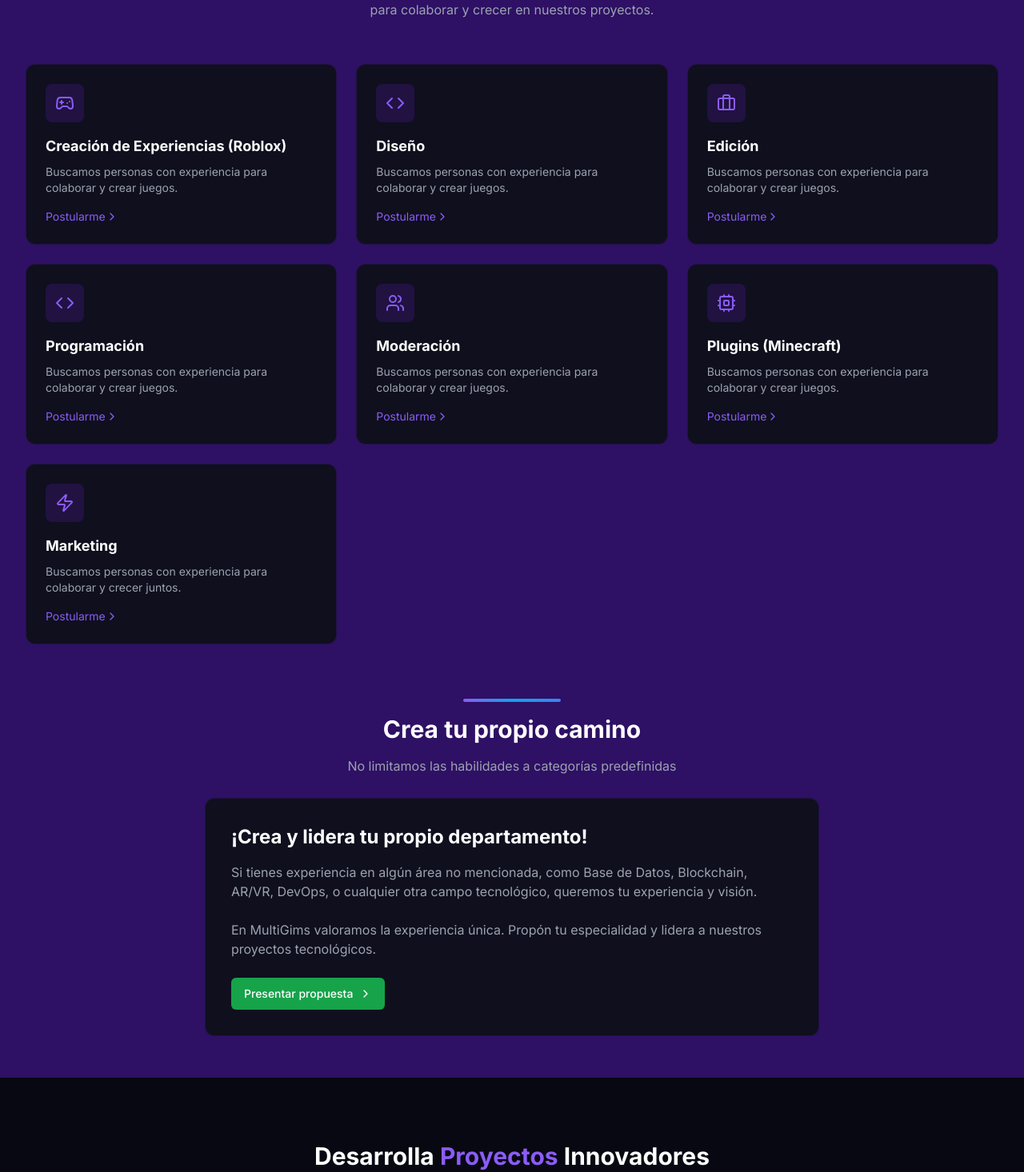
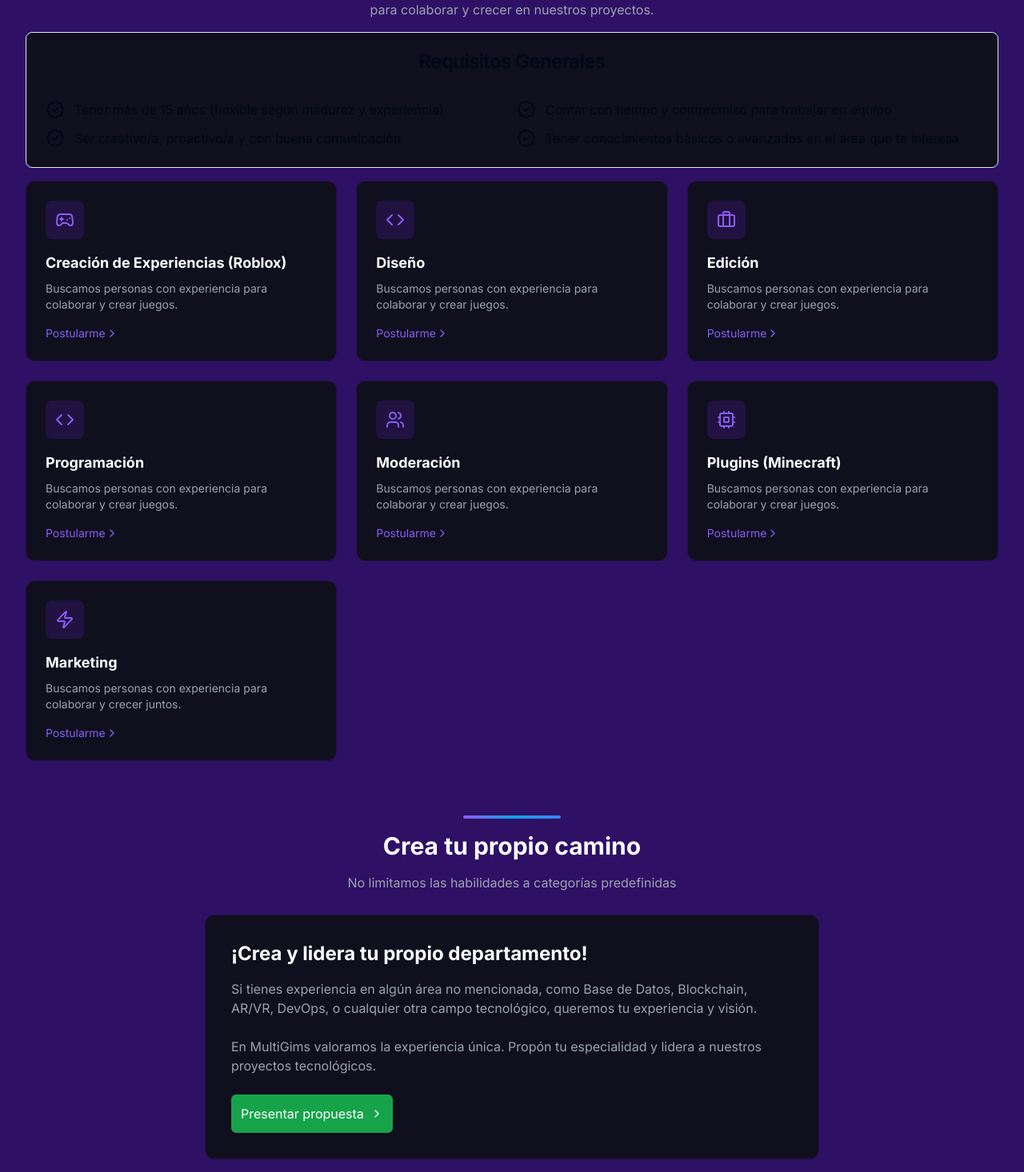
Before and after one commit to juansdev/multigims, a Next.js app: page / in a window 1280 px wide. Shown: the part 1526-2992 px from the top of the page at 80% size. Built offline with nearby package versions, Linux system fonts and the light colour scheme.

Commit message:
feat: add requirements section with criteria for applicants and update links for job applications
Signed-off-by: Juan Serrano <Juanfater2013@hotmail.com>

```diff
--- a/app/page.tsx
+++ b/app/page.tsx
@@ -1,7 +1,7 @@
 import Link from "next/link"
-import {Button} from "@/components/ui/button"
 import {
   ArrowRight,
+  BadgeCheck,
   Briefcase,
   ChevronRight,
   Code,
@@ -15,6 +15,7 @@ import {
   Users,
   Zap
 } from "lucide-react"
+import {Card, CardContent, CardHeader, CardTitle} from "@/components/ui/card";
 
 export default function Home() {
   return (
@@ -213,10 +214,32 @@ export default function Home() {
           </h2>
           <div className={"bg-gradient-to-r from-purple-500 via-sky-500 to-blue-500 h-1 rounded"}
                style={{"width": "10%"}}></div>
-          <p className="max-w-3xl mx-auto text-gray-400 mb-10">
+          <p className="max-w-3xl mx-auto text-gray-400">
             Únete a nuestra comunidad de creadores y desarrolladores. Buscamos talentos en diversas áreas para colaborar
             y crecer en nuestros proyectos.
           </p>
+          <Card className={"w-full bg-[#0f0f1e]"}>
+            <CardHeader>
+              <CardTitle>Requisitos Generales</CardTitle>
+            </CardHeader>
+            <CardContent className={"mt-3"}>
+              <div className={"grid grid-cols-2 gap-3"}>
+                <div className={"flex flex-row gap-3"}>
+                  <BadgeCheck className={"inline-block"}/> Tener más de 15 años (flexible según madurez y experiencia)
+                </div>
+                <div className={"flex flex-row gap-3"}>
+                  <BadgeCheck className={"inline-block"}/> Contar con tiempo y compromiso para trabajar en equipo
+                </div>
+                <div className={"flex flex-row gap-3"}>
+                  <BadgeCheck className={"inline-block"}/> Ser creativo/a, proactivo/a y con buena comunicación
+                </div>
+                <div className={"flex flex-row gap-3"}>
+                  <BadgeCheck className={"inline-block"}/>Tener conocimientos básicos o avanzados en el área que te
+                  interesa
+                </div>
+              </div>
+            </CardContent>
+          </Card>
 
           <div className="grid md:grid-cols-3 gap-6">
             {/* Vacancy 1 */}
@@ -228,7 +251,11 @@ export default function Home() {
               <p className="text-gray-400 text-sm mb-4">
                 Buscamos personas con experiencia para colaborar y crear juegos.
               </p>
-              <Link href="#" className="text-purple-500 text-sm flex items-center">
+              <Link
+                  href={"https://docs.google.com/forms/d/e/1FAIpQLSdMEZ8PWRBRB4wBgWgg0bq1VKRaMT07b_mz20NbUpV2B5ZvDw/viewform"}
+                  target="_blank"
+                  rel="noopener noreferrer"
+                  className="text-purple-500 text-sm flex items-center">
                 Postularme <ChevronRight size={16}/>
               </Link>
             </div>
@@ -242,7 +269,11 @@ export default function Home() {
               <p className="text-gray-400 text-sm mb-4">
                 Buscamos personas con experiencia para colaborar y crear juegos.
               </p>
-              <Link href="#" className="text-purple-500 text-sm flex items-center">
+              <Link
+                  href={"https://docs.google.com/forms/d/e/1FAIpQLSdMEZ8PWRBRB4wBgWgg0bq1VKRaMT07b_mz20NbUpV2B5ZvDw/viewform"}
+                  target="_blank"
+                  rel="noopener noreferrer"
+                  className="text-purple-500 text-sm flex items-center">
                 Postularme <ChevronRight size={16}/>
               </Link>
             </div>
@@ -256,7 +287,11 @@ export default function Home() {
               <p className="text-gray-400 text-sm mb-4">
                 Buscamos personas con experiencia para colaborar y crear juegos.
               </p>
-              <Link href="#" className="text-purple-500 text-sm flex items-center">
+              <Link
+                  href={"https://docs.google.com/forms/d/e/1FAIpQLSdMEZ8PWRBRB4wBgWgg0bq1VKRaMT07b_mz20NbUpV2B5ZvDw/viewform"}
+                  target="_blank"
+                  rel="noopener noreferrer"
+                  className="text-purple-500 text-sm flex items-center">
                 Postularme <ChevronRight size={16}/>
               </Link>
             </div>
@@ -270,7 +305,11 @@ export default function Home() {
               <p className="text-gray-400 text-sm mb-4">
                 Buscamos personas con experiencia para colaborar y crear juegos.
               </p>
-              <Link href="#" className="text-purple-500 text-sm flex items-center">
+              <Link
+                  href={"https://docs.google.com/forms/d/e/1FAIpQLSdMEZ8PWRBRB4wBgWgg0bq1VKRaMT07b_mz20NbUpV2B5ZvDw/viewform"}
+                  target="_blank"
+                  rel="noopener noreferrer"
+                  className="text-purple-500 text-sm flex items-center">
                 Postularme <ChevronRight size={16}/>
               </Link>
             </div>
@@ -284,7 +323,11 @@ export default function Home() {
               <p className="text-gray-400 text-sm mb-4">
                 Buscamos personas con experiencia para colaborar y crear juegos.
               </p>
-              <Link href="#" className="text-purple-500 text-sm flex items-center">
+              <Link
+                  href={"https://docs.google.com/forms/d/e/1FAIpQLSdMEZ8PWRBRB4wBgWgg0bq1VKRaMT07b_mz20NbUpV2B5ZvDw/viewform"}
+                  target="_blank"
+                  rel="noopener noreferrer"
+                  className="text-purple-500 text-sm flex items-center">
                 Postularme <ChevronRight size={16}/>
               </Link>
             </div>
@@ -298,7 +341,11 @@ export default function Home() {
               <p className="text-gray-400 text-sm mb-4">
                 Buscamos personas con experiencia para colaborar y crear juegos.
               </p>
-              <Link href="#" className="text-purple-500 text-sm flex items-center">
+              <Link
+                  href={"https://docs.google.com/forms/d/e/1FAIpQLSdMEZ8PWRBRB4wBgWgg0bq1VKRaMT07b_mz20NbUpV2B5ZvDw/viewform"}
+                  target="_blank"
+                  rel="noopener noreferrer"
+                  className="text-purple-500 text-sm flex items-center">
                 Postularme <ChevronRight size={16}/>
               </Link>
             </div>
@@ -312,7 +359,11 @@ export default function Home() {
               <p className="text-gray-400 text-sm mb-4">
                 Buscamos personas con experiencia para colaborar y crecer juntos.
               </p>
-              <Link href="#" className="text-purple-500 text-sm flex items-center">
+              <Link
+                  href={"https://docs.google.com/forms/d/e/1FAIpQLSdMEZ8PWRBRB4wBgWgg0bq1VKRaMT07b_mz20NbUpV2B5ZvDw/viewform"}
+                  target="_blank"
+                  rel="noopener noreferrer"
+                  className="text-purple-500 text-sm flex items-center">
                 Postularme <ChevronRight size={16}/>
               </Link>
             </div>
@@ -337,9 +388,13 @@ export default function Home() {
               En MultiGims valoramos la experiencia única. Propón tu especialidad y lidera a nuestros proyectos
               tecnológicos.
             </p>
-            <Button className="bg-green-600 hover:bg-green-700 text-white rounded-md flex items-center gap-2">
+            <Link
+                href={"https://docs.google.com/forms/d/e/1FAIpQLSdMEZ8PWRBRB4wBgWgg0bq1VKRaMT07b_mz20NbUpV2B5ZvDw/viewform"}
+                target="_blank"
+                rel="noopener noreferrer"
+                className="button p-3 w-fit bg-green-600 hover:bg-green-700 text-white rounded-md flex items-center gap-2">
               Presentar propuesta <ChevronRight size={16}/>
-            </Button>
+            </Link>
           </div>
         </div>
       </section>
```
